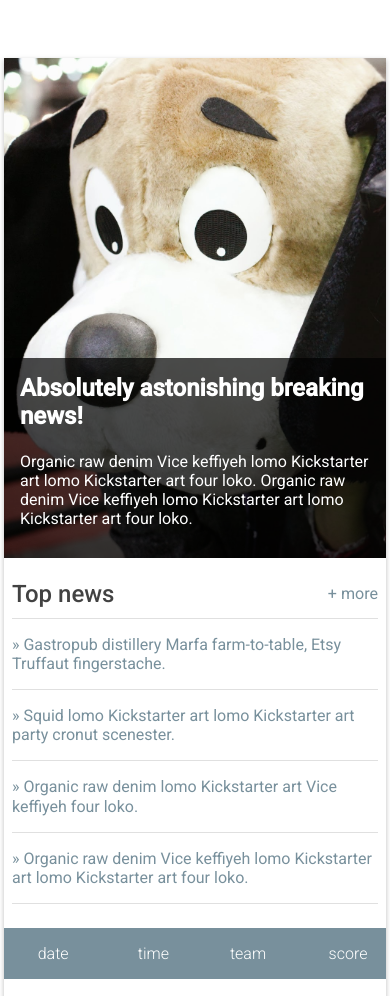
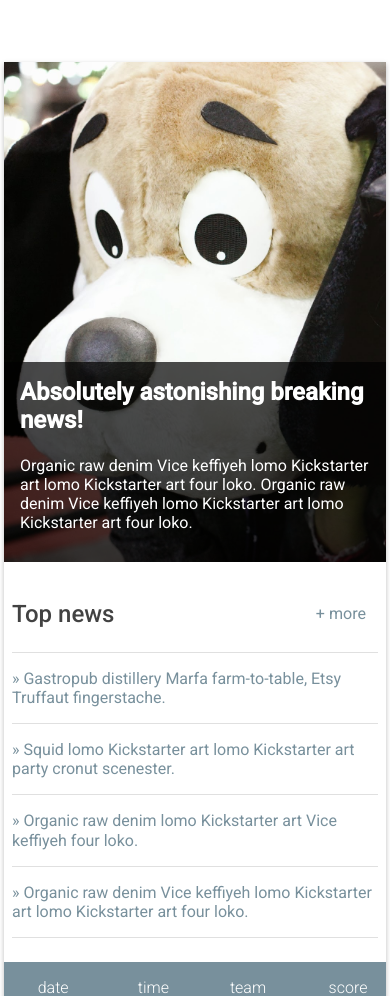
Before and after one commit to herus02/courses, a plain HTML site: page courses/front-end-web-developer-nanodegree/responsive-web-design-fundamentals/lesson5-optimizations/index.html in a window 390 px wide. Shown: the part 324-1320 px from the top of the page. Drawn offline with Linux system fonts and the light colour scheme.

Commit message:
alters for button on mobile

```diff
--- a/courses/front-end-web-developer-nanodegree/responsive-web-design-fundamentals/lesson5-optimizations/main.css
+++ b/courses/front-end-web-developer-nanodegree/responsive-web-design-fundamentals/lesson5-optimizations/main.css
@@ -47,7 +47,11 @@ ul {
 }
 
 .news__more {
-  float: right;
+  position: absolute;
+  top: 4px;
+  right: 0;
+  display: inline-block;
+  padding: 12px 12px 12px 26px;
   font-weight: 400;
   font-size: .67em;
   color: #78909C;
@@ -104,6 +108,7 @@ ul {
 
 .header__menu i {
   cursor: pointer;
+  font-size: 48px;
 }
 
   @media screen and (min-width: 550px) {
@@ -245,7 +250,8 @@ main {
   }
 
 .news__title {
-  padding-bottom: 0.5em;
+  position: relative;
+  padding: 16px 0 26px 0;
   border-bottom: 1px solid #E0E0E0;
   font-weight: 500;
   font-size: 1.5em;
```
